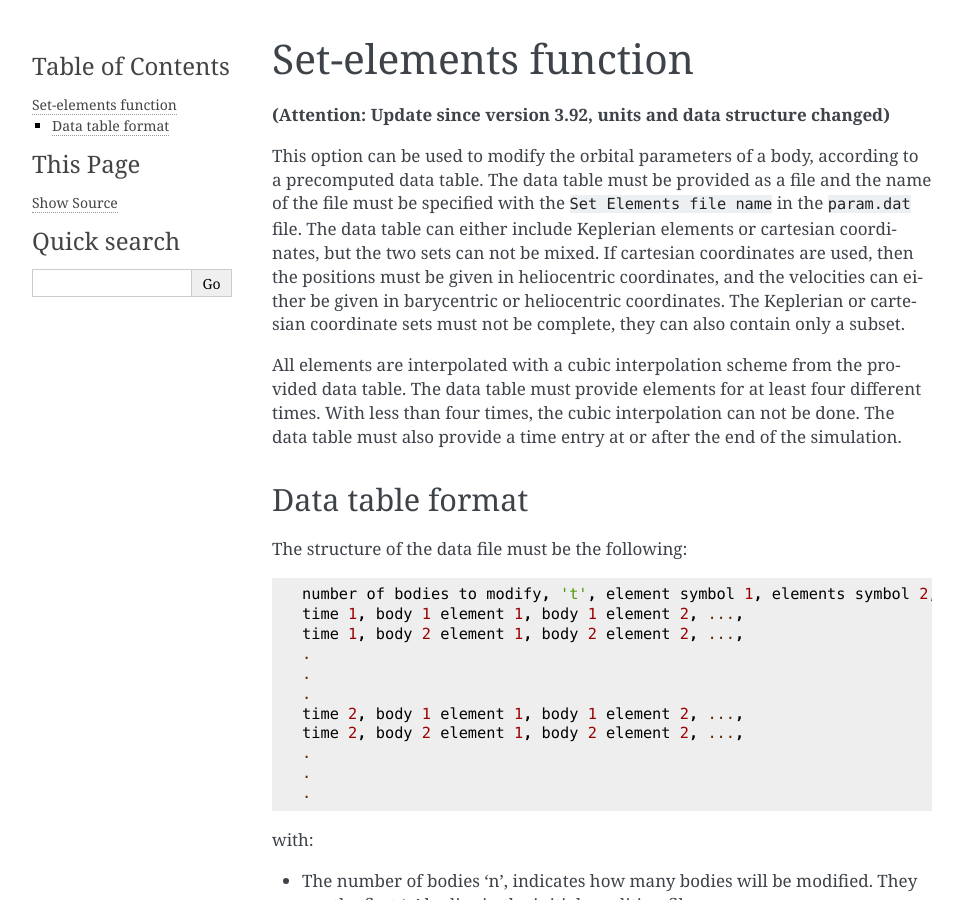
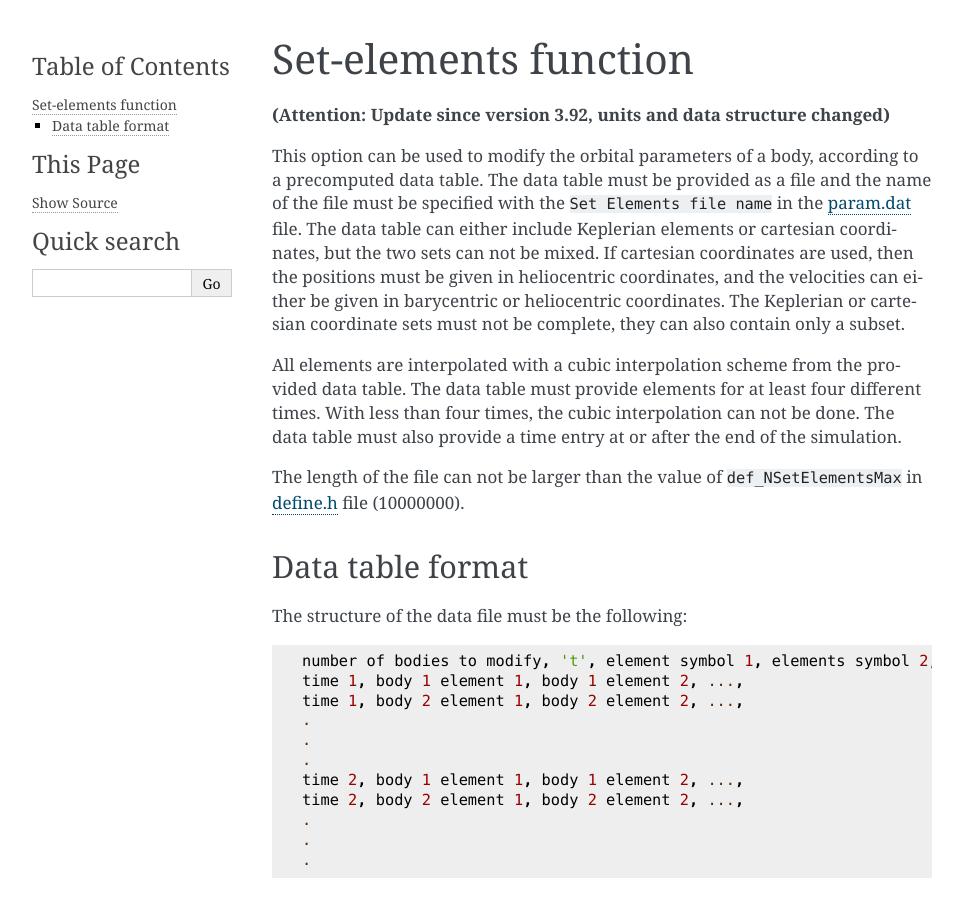
Before and after one commit to vinfreecs/genga, a Sphinx documentation site: the page built from docs/SetElements.rst, in a window 1280 px wide and 900 px high. Shown: the whole window, without its empty margins (148-1111 px from the left). Built offline with Sphinx 7.4.7, drawn with Linux system fonts in a browser that asks for light colours.

Commit message:
add def_NSetElementsMax parameter for max lenght of set-Elements file

```diff
--- a/docs/Define.rst
+++ b/docs/Define.rst
@@ -46,6 +46,8 @@ Memory options
 - | :literal:`def_SLevelsMax` (integer): Define the maximum number of symplectic substep levels.
   | Increasing this number will increase the amount of needed memory.
 
+- | :literal:`def_NSetElementsMax` (integer): Define the maximum number of lines in the Set-Elements file.
+  | See :ref:`SetElements`.
 
 Other
 -----
--- a/docs/SetElements.rst
+++ b/docs/SetElements.rst
@@ -6,7 +6,7 @@ Set-elements function
 **(Attention: Update since version 3.92, units and data structure changed)**
 
 This option can be used to modify the orbital parameters of a body, according to a precomputed data table. The data table must be
-provided as a file and the name of the file must be specified with the :literal:`Set Elements file name` in the :literal:`param.dat` file.
+provided as a file and the name of the file must be specified with the :literal:`Set Elements file name` in the :ref:`param.dat<ParamFile>` file.
 The data table can either include Keplerian elements or cartesian coordinates, but the two sets can not be mixed.
 If cartesian coordinates are used, then the positions must be given in heliocentric coordinates, and the velocities can either be given in
 barycentric or heliocentric coordinates. The Keplerian or cartesian coordinate sets must not be complete, they can also contain only a subset.
@@ -16,6 +16,7 @@ All elements are interpolated with a cubic interpolation scheme from the provide
 The data table must provide elements for at least four different times. With less than four times, the cubic interpolation can not be done.
 The data table must also provide a time entry at or after the end of the simulation.
 
+The length of the file can not be larger than the value of :literal:`def_NSetElementsMax` in :ref:`define.h<constants>` file (10000000).
 
 Data table format
 ^^^^^^^^^^^^^^^^^
```
Also changed, not shown: 2 other files.
